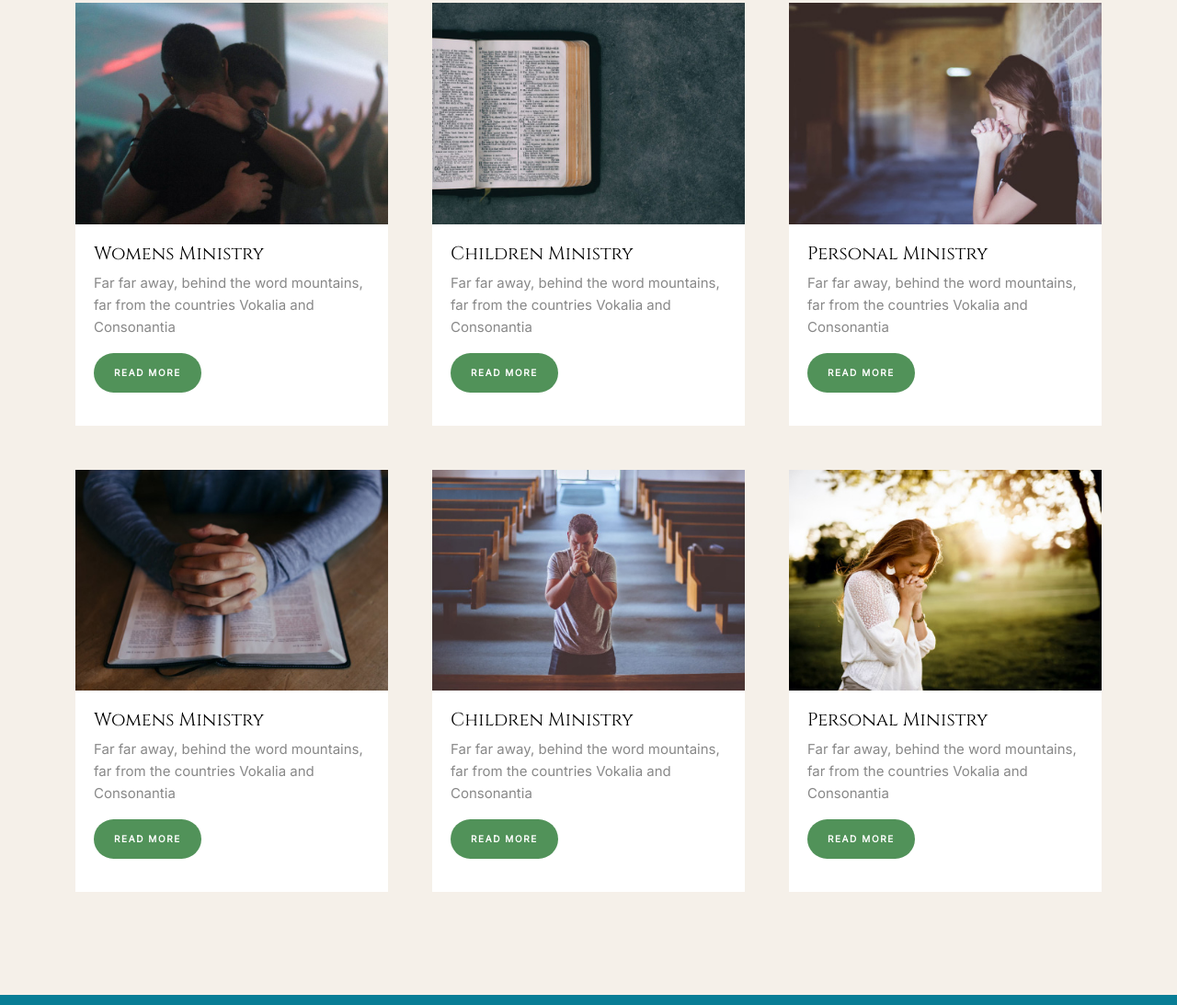
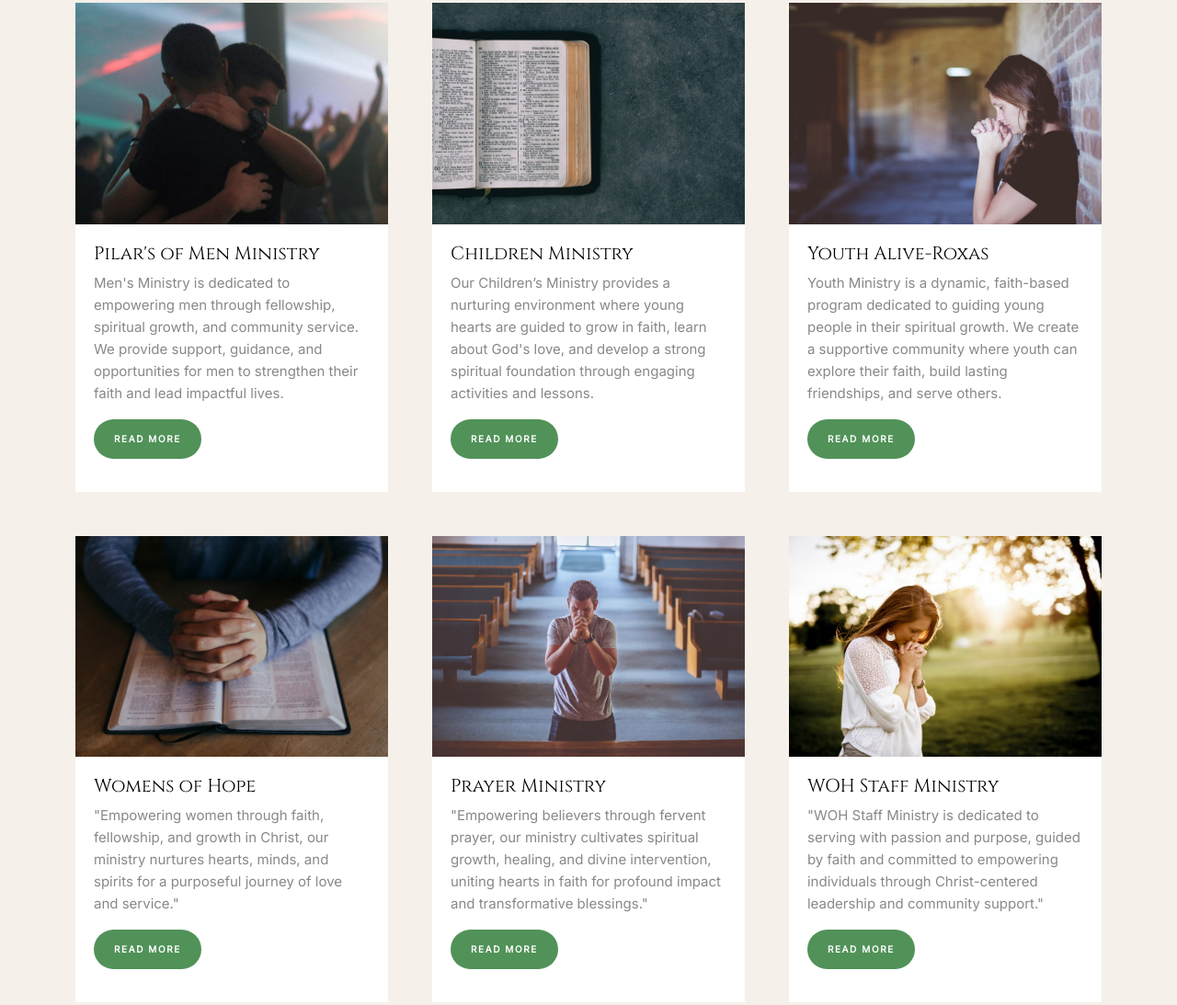
Before and after one commit to wohroxas/wohrxs, a plain HTML site: page ministry.html in a window 1280 px wide. Shown: the part 909-2002 px from the top of the page at 92% size. Drawn offline with Linux system fonts and the light colour scheme; files whose address does not match are found by name.

Commit message:
Update ministry.html

```diff
--- a/ministry.html
+++ b/ministry.html
@@ -116,8 +116,8 @@
 					<div class="sermon-entry">
 						<a href="#"><img src="images/rect-img-6.jpg" alt="Image" class="img-fluid"></a>
 						<div class="sermon-body bg-white">
-							<h3 class="mb-2"><a href="#">Womens Ministry</a></h3>
-							<p class="mb-3">Far far away, behind the word mountains, far from the countries Vokalia and Consonantia</p>
+							<h3 class="mb-2"><a href="#">Pilar's of Men Ministry</a></h3>
+							<p class="mb-3">Men's Ministry is dedicated to empowering men through fellowship, spiritual growth, and community service. We provide support, guidance, and opportunities for men to strengthen their faith and lead impactful lives.</p>
 							<p><a href="#" class="btn btn-primary btn-sm">Read more</a></p>
 						</div>
 					</div>
@@ -127,7 +127,7 @@
 						<a href="#"><img src="images/rect-img-4.jpg" alt="Image" class="img-fluid"></a>
 						<div class="sermon-body bg-white">
 							<h3 class="mb-2"><a href="#">Children Ministry</a></h3>
-							<p class="mb-3">Far far away, behind the word mountains, far from the countries Vokalia and Consonantia</p>
+							<p class="mb-3">Our Children’s Ministry provides a nurturing environment where young hearts are guided to grow in faith, learn about God's love, and develop a strong spiritual foundation through engaging activities and lessons.</p>
 							<p><a href="#" class="btn btn-primary btn-sm">Read more</a></p>
 						</div>
 					</div>
@@ -136,8 +136,8 @@
 					<div class="sermon-entry">
 						<a href="#"><img src="images/rect-img-1.jpg" alt="Image" class="img-fluid"></a>
 						<div class="sermon-body bg-white">
-							<h3 class="mb-2"><a href="#">Personal Ministry</a></h3>
-							<p class="mb-3">Far far away, behind the word mountains, far from the countries Vokalia and Consonantia</p>
+							<h3 class="mb-2"><a href="#">Youth Alive-Roxas</a></h3>
+							<p class="mb-3">Youth Ministry is a dynamic, faith-based program dedicated to guiding young people in their spiritual growth. We create a supportive community where youth can explore their faith, build lasting friendships, and serve others.</p>
 							<p><a href="#" class="btn btn-primary btn-sm">Read more</a></p>
 						</div>
 					</div>
@@ -147,8 +147,8 @@
 					<div class="sermon-entry">
 						<a href="#"><img src="images/rect-img-5.jpg" alt="Image" class="img-fluid"></a>
 						<div class="sermon-body bg-white">
-							<h3 class="mb-2"><a href="#">Womens Ministry</a></h3>
-							<p class="mb-3">Far far away, behind the word mountains, far from the countries Vokalia and Consonantia</p>
+							<h3 class="mb-2"><a href="#">Womens of Hope</a></h3>
+							<p class="mb-3">"Empowering women through faith, fellowship, and growth in Christ, our ministry nurtures hearts, minds, and spirits for a purposeful journey of love and service."</p>
 							<p><a href="#" class="btn btn-primary btn-sm">Read more</a></p>
 						</div>
 					</div>
@@ -157,8 +157,8 @@
 					<div class="sermon-entry">
 						<a href="#"><img src="images/rect-img-2.jpg" alt="Image" class="img-fluid"></a>
 						<div class="sermon-body bg-white">
-							<h3 class="mb-2"><a href="#">Children Ministry</a></h3>
-							<p class="mb-3">Far far away, behind the word mountains, far from the countries Vokalia and Consonantia</p>
+							<h3 class="mb-2"><a href="#">Prayer Ministry</a></h3>
+							<p class="mb-3">"Empowering believers through fervent prayer, our ministry cultivates spiritual growth, healing, and divine intervention, uniting hearts in faith for profound impact and transformative blessings."</p>
 							<p><a href="#" class="btn btn-primary btn-sm">Read more</a></p>
 						</div>
 					</div>
@@ -167,8 +167,8 @@
 					<div class="sermon-entry">
 						<a href="#"><img src="images/rect-img-3.jpg" alt="Image" class="img-fluid"></a>
 						<div class="sermon-body bg-white">
-							<h3 class="mb-2"><a href="#">Personal Ministry</a></h3>
-							<p class="mb-3">Far far away, behind the word mountains, far from the countries Vokalia and Consonantia</p>
+							<h3 class="mb-2"><a href="#">WOH Staff Ministry</a></h3>
+							<p class="mb-3">"WOH Staff Ministry is dedicated to serving with passion and purpose, guided by faith and committed to empowering individuals through Christ-centered leadership and community support."</p>
 							<p><a href="#" class="btn btn-primary btn-sm">Read more</a></p>
 						</div>
 					</div>
```
